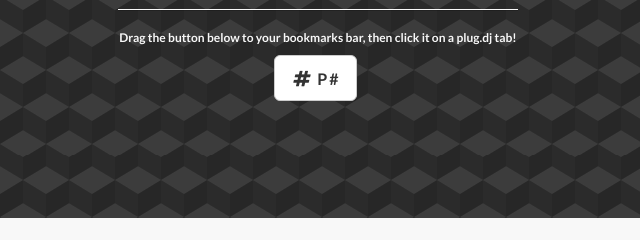
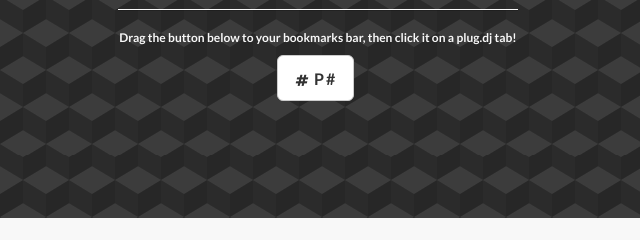
Before and after one commit to plughash/plughash.github.io, a plain HTML site: page index.html in a window 1280 px wide. Shown: the part 298-538 px from the top of the page, 322-962 px from the left. Drawn offline with Linux system fonts and the light colour scheme.

Commit message:
Update landing-page.css

```diff
--- a/css/landing-page.css
+++ b/css/landing-page.css
@@ -19,6 +19,10 @@
 h6 {
     font-family: "Lato","Helvetica Neue",Helvetica,Arial,sans-serif;
     font-weight: 700;
+}
+
+.fa {
+    font-size: small !important;
 }
 
 .topnav {
```
